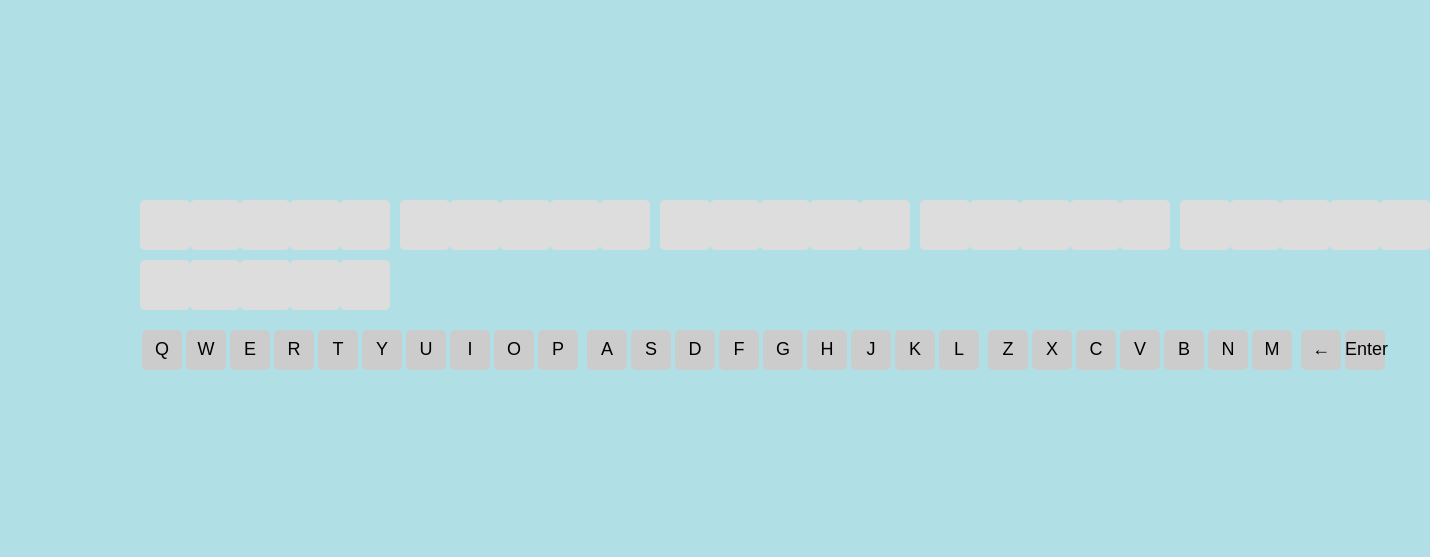
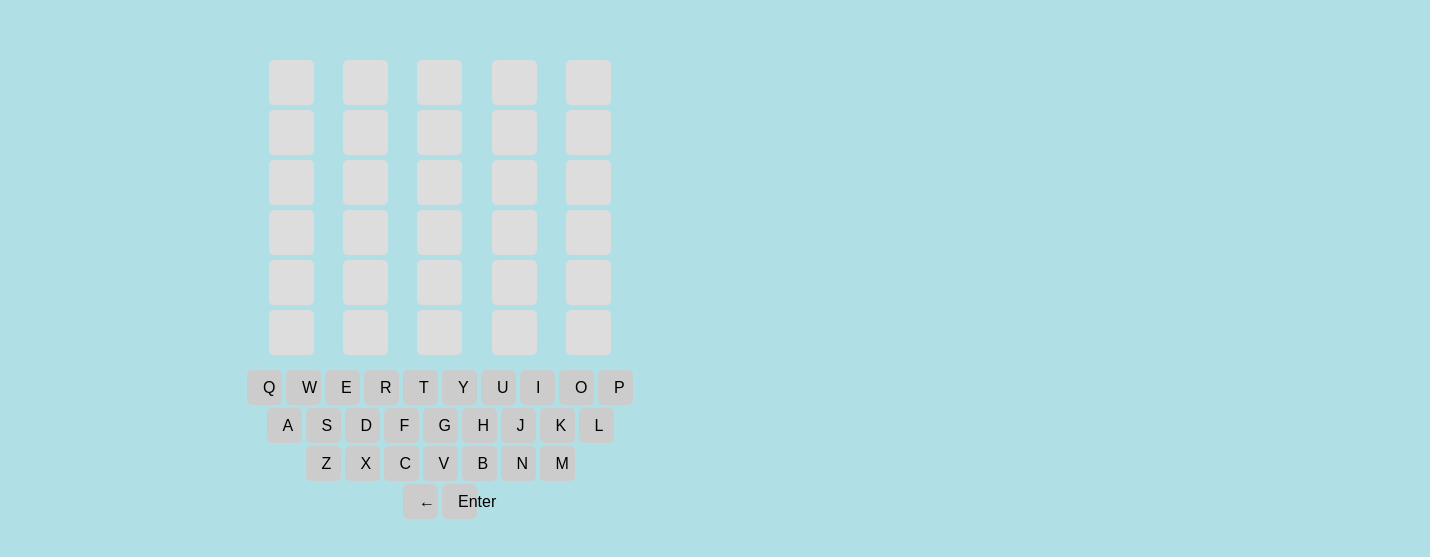
Before and after one commit to Lindseyt75/Wordle, a React (Vite) app: page / in a window 1280 px wide. Shown: the part 103-660 px from the top of the page, 1430 px wide, since content can reach past the window. Built offline with nearby package versions, Linux system fonts and the light colour scheme.

Commit message:
updated keyboard

```diff
--- a/package.json
+++ b/package.json
@@ -20,6 +20,7 @@
   },
   "homepage": "https://github.com/Lindseyt75/Wordle#readme",
   "dependencies": {
+    "express": "^4.21.2",
     "react": "^18.3.1",
     "react-dom": "^18.3.1"
   },
--- a/src/app.jsx
+++ b/src/app.jsx
@@ -11,25 +11,28 @@ function getRandomWord() {
 
 const WordleGame = () => {
   const [wordleWord] = useState(getRandomWord());
-  const [currentGuess, setCurrentGuess] = useState("");
-  const [attempts, setAttempts] = useState(0);
-  const [message, setMessage] = useState("");
-  const [board, setBoard] = useState(Array(6).fill(Array(5).fill("")));
-  const [keyboardColors, setKeyboardColors] = useState({});
+  const [currentGuess, setCurrentGuess] = useState("");  // Track the current guess
+  const [attempts, setAttempts] = useState(0);  // Track the number of attempts
+  const [board, setBoard] = useState(Array(6).fill(Array(5).fill('')));  // Board to hold guesses
+  const [keyboardColors, setKeyboardColors] = useState({});  // Track keyboard colors
+  const [message, setMessage] = useState("");  // Message for win/loss
 
   const maxAttempts = 6;
 
+  // Handle key presses for input
   const handleKeyPress = (letter) => {
     if (currentGuess.length < 5 && letter !== "Backspace") {
-      setCurrentGuess((prevGuess) => prevGuess + letter);
+      setCurrentGuess((prevGuess) => prevGuess + letter); // Add letter to guess
     } else if (letter === "Backspace") {
-      setCurrentGuess(currentGuess.slice(0, -1));
+      setCurrentGuess(currentGuess.slice(0, -1));  // Remove last letter
     }
   };
 
+  // Handle the Enter key to submit guess
   const handleEnter = () => {
-    if (currentGuess.length !== 5) return;
+    if (currentGuess.length !== 5) return;  // Ignore if guess isn't 5 letters long
 
+    // Validate word
     if (!wordList.includes(currentGuess.toLowerCase())) {
       setMessage("Invalid word! Try again.");
       return;
@@ -41,9 +44,9 @@ const WordleGame = () => {
     // Update the board with the results
     const newBoard = [...board];
     newBoard[attempts] = result.map((color) => {
-      if (color === GREEN) return "green";
-      if (color === YELLOW) return "yellow";
-      return "gray"; // GRAY for incorrect letters
+      if (color === GREEN) return 'green';
+      if (color === YELLOW) return 'yellow';
+      return 'gray'; // GRAY for incorrect letters
     });
     setBoard(newBoard);
 
@@ -72,7 +75,7 @@ const WordleGame = () => {
       }
     }
 
-    setCurrentGuess("");
+    setCurrentGuess("");  // Reset current guess for the next attempt
   };
 
   return (
@@ -84,9 +87,9 @@ const WordleGame = () => {
               <div
                 key={j}
                 className="cell"
-                style={{ backgroundColor: cell }}
+                style={{ backgroundColor: cell ? cell : "#ddd" }}
               >
-                {currentGuess[j] && cell !== "gray" ? currentGuess[j] : ""}
+                {i === attempts ? currentGuess[j] : board[i][j]}
               </div>
             ))}
           </div>
@@ -94,8 +97,8 @@ const WordleGame = () => {
       </div>
 
       <Keyboard
-        onKeyPress={handleKeyPress}
-        onEnter={handleEnter}
+        handleKeyPress={handleKeyPress}
+        handleEnter={handleEnter}
         keyboardColors={keyboardColors}
       />
 
--- a/src/components/Keyboard.jsx
+++ b/src/components/Keyboard.jsx
@@ -1,6 +1,6 @@
 import React from "react";
 
-const Keyboard = ({ onKeyPress, onEnter, keyboardColors }) => {
+const Keyboard = ({ handleKeyPress, handleEnter, keyboardColors }) => {
   const qwertyRows = [
     "QWERTYUIOP".split(""),
     "ASDFGHJKL".split(""),
@@ -15,7 +15,7 @@ const Keyboard = ({ onKeyPress, onEnter, keyboardColors }) => {
             <button
               key={letter}
               style={{ backgroundColor: keyboardColors[letter] || "#ccc" }}
-              onClick={() => onKeyPress(letter)}
+              onClick={() => handleKeyPress(letter)}
             >
               {letter}
             </button>
@@ -23,8 +23,8 @@ const Keyboard = ({ onKeyPress, onEnter, keyboardColors }) => {
         </div>
       ))}
       <div className="keyboard-row">
-        <button onClick={() => onKeyPress("Backspace")}>←</button>
-        <button onClick={onEnter}>Enter</button>
+        <button onClick={() => handleKeyPress("Backspace")}>←</button>
+        <button onClick={handleEnter}>Enter</button>
       </div>
     </div>
   );
--- a/src/style.css
+++ b/src/style.css
@@ -1,3 +1,4 @@
+/* General Reset and Layout */
 * {
   margin: 0;
   padding: 0;
@@ -13,44 +14,73 @@ body {
   height: 100vh;
 }
 
+/* Game Container */
 #game {
-  width: 400px;
+  width: 400px; /* Reduced width for a more compact design */
   text-align: center;
 }
 
+/* Board Styling */
 #board {
-  display: grid;
-  grid-template-columns: repeat(5, 1fr);
-  gap: 10px;
-  margin-bottom: 20px;
+  display: flex;
+  flex-direction: column; /* Stack rows vertically */
+  gap: 5px; /* Reduced gap between rows */
+  margin-bottom: 10px; /* Reduced margin */
+}
+
+#board .row {
+  display: flex;
+  justify-content: space-evenly;
 }
 
 #board .cell {
-  width: 50px;
-  height: 50px;
+  width: 45px; /* Reduced width for smaller cells */
+  height: 45px; /* Reduced height for smaller cells */
   background-color: #ddd;
   display: flex;
   align-items: center;
   justify-content: center;
-  font-size: 24px;
-  font-weight: bold;
+  font-size: 20px; /* Smaller text size */
   border-radius: 5px;
+  color: black; /* Ensure text is visible in cells */
 }
 
+/* Styling for the different colors of the cells */
+#board .cell.green {
+  background-color: #6aaa64; /* Green */
+  color: white;
+}
+
+#board .cell.yellow {
+  background-color: #c9b458; /* Yellow */
+  color: white;
+}
+
+#board .cell.gray {
+  background-color: #787c7e; /* Gray */
+  color: white;
+}
+
+/* Keyboard Styling */
 #keyboard {
-  display: grid;
-  grid-template-columns: repeat(10, 1fr);
-  gap: 5px;
+  margin-top: 15px; /* Reduced top margin */
+}
+
+.keyboard-row {
+  display: flex;
+  justify-content: center;
+  margin-bottom: 3px; /* Reduced bottom margin */
 }
 
 #keyboard button {
-  width: 40px;
-  height: 40px;
-  font-size: 18px;
+  width: 35px; /* Reduced width for buttons */
+  height: 35px; /* Reduced height for buttons */
+  font-size: 16px; /* Smaller font size */
   background-color: #ccc;
   border: none;
   border-radius: 5px;
   cursor: pointer;
+  margin: 0 2px; /* Reduced margin between buttons */
 }
 
 #keyboard button:active {
@@ -61,90 +91,25 @@ body {
   background-color: #ddd;
 }
 
-.keyboard-row {
-  display: flex;
-  justify-content: center;
+/* Message Styling */
+#message {
+  margin-top: 15px; /* Reduced top margin */
+  font-size: 16px; /* Smaller font size */
 }
 
-#message {
-  margin-top: 20px;
+/* Button Styling */
+button {
+  border-radius: 5px;
   font-size: 18px;
-  font-weight: bold;
-}
-* {
-  margin: 0;
-  padding: 0;
-  box-sizing: border-box;
+  padding: 8px 16px; /* Reduced padding */
+  cursor: pointer;
 }
 
-body {
-  font-family: Arial, sans-serif;
-  background-color: #b0e0e6; /* Light Blue */
-  display: flex;
-  justify-content: center;
-  align-items: center;
-  height: 100vh;
-}
-
-#game {
-  width: 500px;
-  text-align: center;
-}
-
-#board {
-  display: grid;
-  grid-template-columns: repeat(5, 1fr);
-  gap: 10px;
-  margin-bottom: 20px;
-}
-
-#board .row {
-  display: flex;
-  justify-content: space-evenly;
-}
-
-#board .cell {
-  width: 50px;
-  height: 50px;
-  background-color: #ddd;
-  display: flex;
-  align-items: center;
-  justify-content: center;
-  font-size: 24px;
-  border-radius: 5px;
-  color: black; /* Ensure text is visible in cells */
-}
-
-#keyboard {
-  margin-top: 20px;
-}
-
-.keyboard-row {
-  display: flex;
-  justify-content: center;
-  margin-bottom: 5px;
-}
-
-#keyboard button {
-  width: 40px;
-  height: 40px;
-  font-size: 18px;
-  background-color: #ccc;
-  border: none;
-  border-radius: 5px;
-  cursor: pointer;
-  margin: 0 2px;
-}
-
-#keyboard button:active {
+button:hover {
   background-color: #bbb;
 }
 
-#keyboard button:disabled {
+button:disabled {
   background-color: #ddd;
+  cursor: not-allowed;
 }
-
-#message {
-  margin-top: 20px;
-  font-size: 18px;
-}
```
Also changed, not shown: 1 other file (tests, documents, lock files or other folders).
